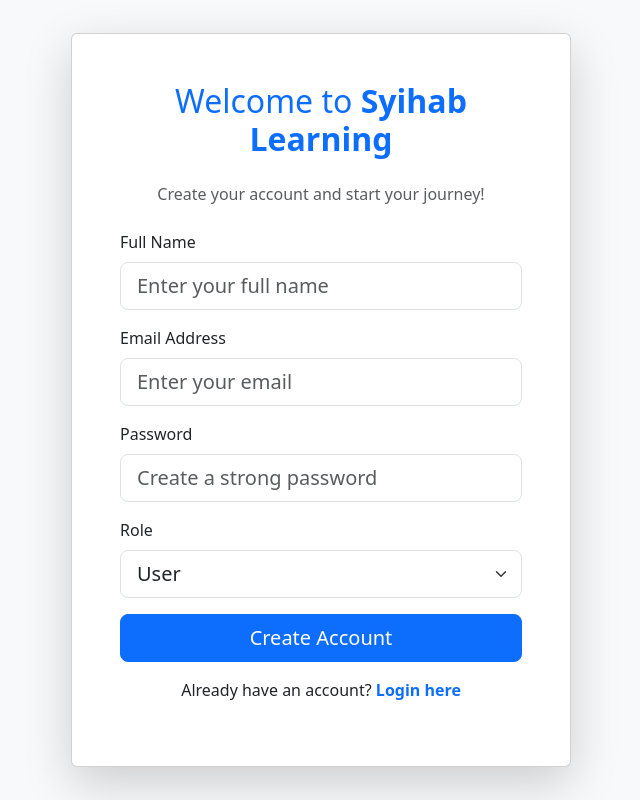
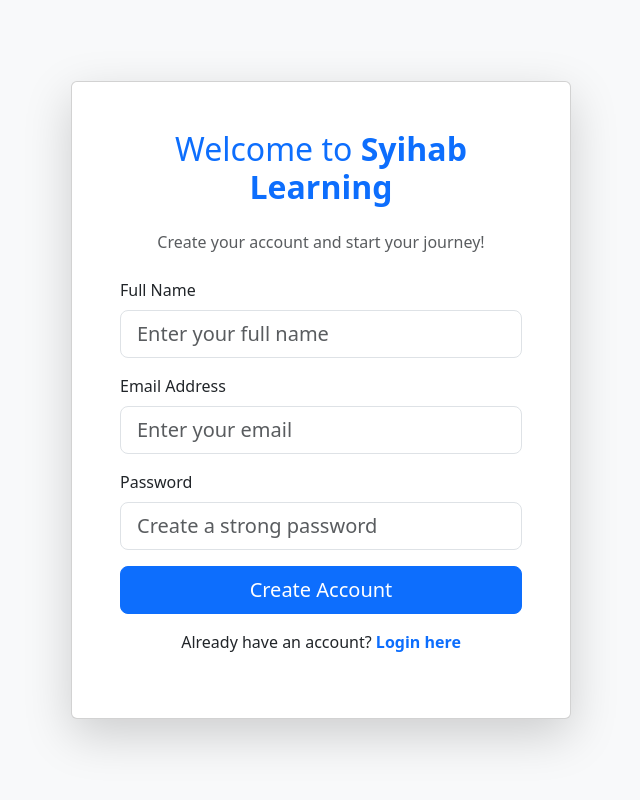
Before and after one commit to haidar180202/syihab_learning_new, a React (Vite) app: page /register in a window 1280 px wide. Shown: the whole page, without its empty margins (319-959 px from the left). Built offline with nearby package versions, Linux system fonts and the light colour scheme.

Commit message:
feat(register): update register

```diff
--- a/src/pages/auth/Register.tsx
+++ b/src/pages/auth/Register.tsx
@@ -102,21 +102,7 @@ const Register = () => {
               required
             />
           </div>
-          <div className="mb-3">
-            <label htmlFor="role" className="form-label">Role</label>
-            <select
-              className="form-select form-select-lg"
-              id="role"
-              name="role"
-              value={formData.role}
-              onChange={handleChange}
-              required
-            >
-              <option value="user">User</option>
-              <option value="admin">Admin</option>
-              <option value="moderator">Moderator</option>
-            </select>
-          </div>
+
           <button type="submit" className="btn btn-primary btn-lg w-100" disabled={loading}>
             {loading ? "Registering..." : "Create Account"}
           </button>
```
